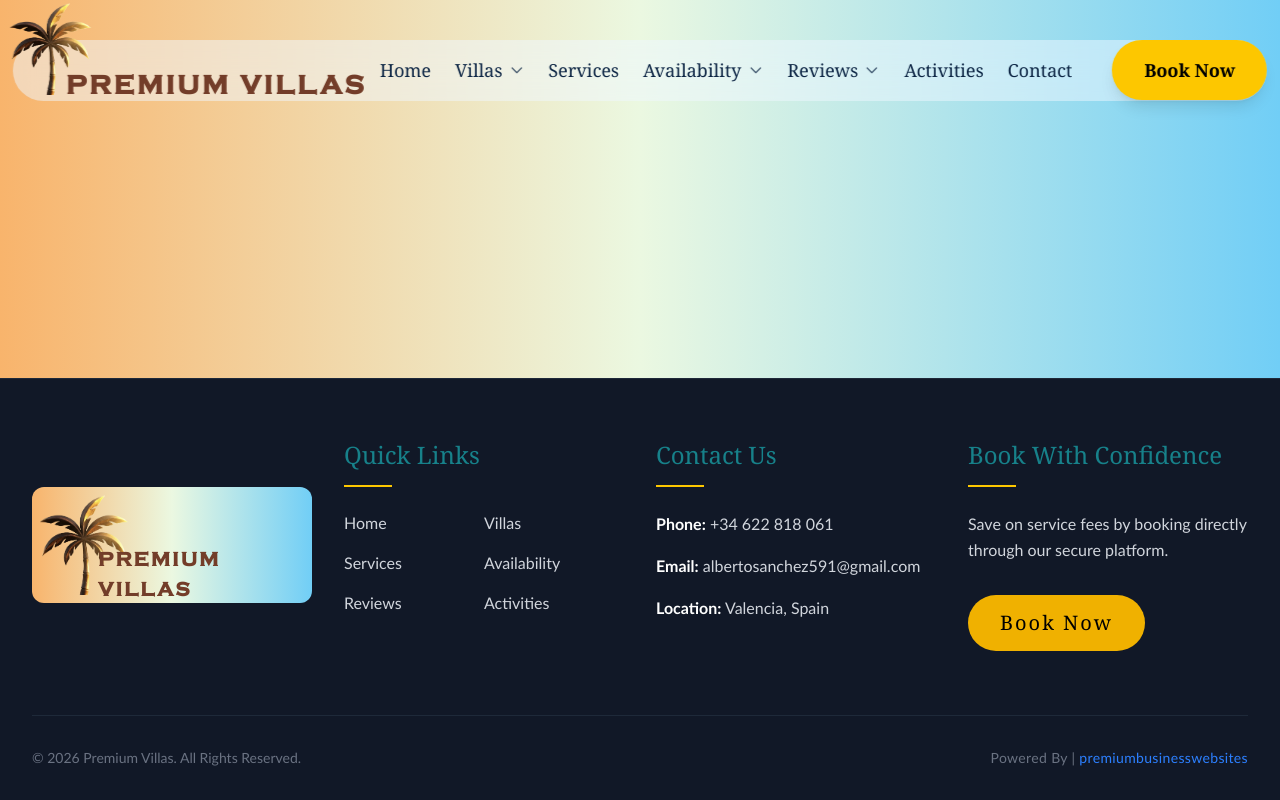
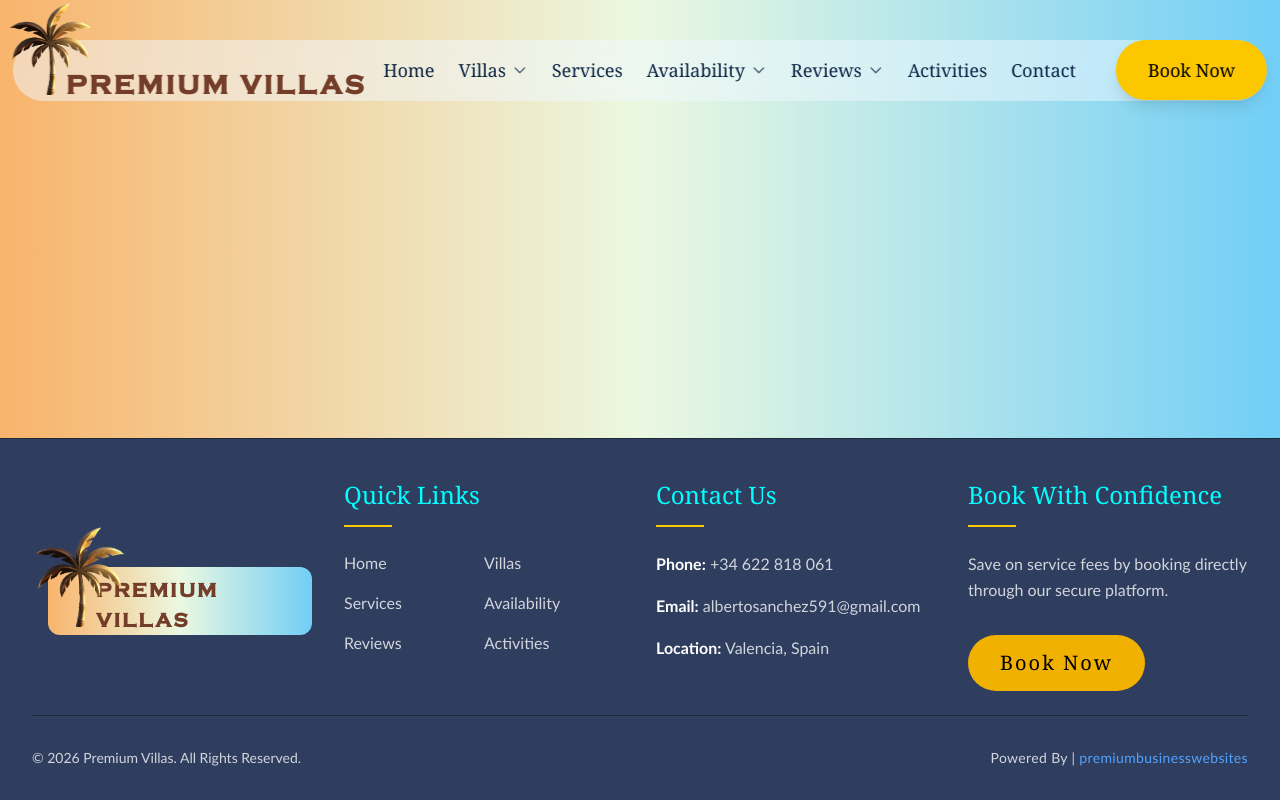
Before and after one commit to deepakbareth/Two-Villas, a React (Vite) app: page / in a window 1280 px wide. Built offline with nearby package versions, Linux system fonts and the light colour scheme.

Commit message:
footer color logo other section

```diff
--- a/src/Components/Home/PropertiesSection/PropertiesSection.jsx
+++ b/src/Components/Home/PropertiesSection/PropertiesSection.jsx
@@ -16,6 +16,7 @@ const PropertiesSection = ({ propertyName = "all" }) => {
       bookingLink: "/twovillas/villas/all-nature/#calendar",
       specs: { bedrooms: 5, bathrooms: 5, sleeps: 22, sqft: "2712.5" },
       amenities: ['Pool', 'Kitchen', 'Pet friendly', 'Hot tub', 'Washer', 'Free WiFi'],
+      description: "Spectacular villa in a natural setting, ideal for families and groups looking for an exclusive retreat. Very bright and peaceful with a spacious outdoor area, ideal for families and groups looking for an exclusive retreat."
     },
     {
       id: 1,
@@ -24,6 +25,7 @@ const PropertiesSection = ({ propertyName = "all" }) => {
       bookingLink: "/twovillas/#villas/blue-diamond/#calendar",
       specs: { bedrooms: 4, bathrooms: 4, sleeps: 21, sqft: "3552.1" },
       amenities: ['Pool', 'Kitchen', 'Pet friendly', 'Hot tub', 'Washer', 'Air conditioning'],
+      description: "Spectacular villa in a natural setting, ideal for families and groups looking for an exclusive retreat. Very bright and peaceful with a spacious outdoor area, ideal for families and groups looking for an exclusive retreat."
     },
   ];
 
--- a/src/Components/Home/PropertiesSection/PropertyCard.jsx
+++ b/src/Components/Home/PropertiesSection/PropertyCard.jsx
@@ -49,9 +49,7 @@ const PropertyCard = ({ property, index }) => {
 
         {/* 4. Description Paragraph */}
         <p className="text-gray-600 text-lg leading-relaxed mb-10 max-w-md">
-          Spectacular villa in a natural setting, just minutes away from local attractions.
-          Very bright and peaceful with a spacious outdoor area, ideal for families and groups
-          looking for an exclusive retreat.
+          {property.description}
         </p>
 
         {/* 5. Dual Action Buttons */}
--- a/src/Components/Layout/Footer.jsx
+++ b/src/Components/Layout/Footer.jsx
@@ -4,27 +4,30 @@ import logo from '../../assets/home/websiteLogo9.png';
 
 const Footer = () => {
   return (
-    <footer className="bg-[#111827] pt-10 md:pt-15 pb-8 border-t border-gray-800">
+    <footer className="bg-[#2f3d5e] pt-10 md:pt-10 pb-8 border-t border-gray-800">
       <div className="max-w-8xl mx-auto px-4 sm:px-6 lg:px-8">
 
         {/* Top Grid Section */}
-        <div className="grid grid-cols-1 md:grid-cols-2 lg:grid-cols-4 gap-12 lg:gap-8 mb-16">
+        <div className="grid grid-cols-1 md:grid-cols-2 lg:grid-cols-4 gap-12 lg:gap-8 mb-6">
 
           {/* 1. Logo Column */}
-          <div className="flex flex-col items-center justify-center">
+          <div className="flex flex-col items-center justify-center pt-8 pl-4"> {/* Added pl-4 so the left-hanging leaves don't get cut off by the screen edge */}
             <Link to='/twovillas/'>
 
-              <div className="flex items-end gap-2 rounded-xl px-2 py-2 bg-[linear-gradient(0.25turn,#f8b46c,#ebf8e1,#71cef6)]">
+              {/* Removed gap-2 so we can control the spacing manually for a tighter box */}
+              <div className="flex items-end rounded-xl pr-4 py-2 bg-[linear-gradient(0.25turn,#f8b46c,#ebf8e1,#71cef6)] relative">
 
                 <img
                   src={logo}
                   alt="Two Villas Logo"
-                  className="h-25 w-auto object-contain"
+                  // Added -ml-8 to push the tree outside the left edge of the box
+                  className="h-[100px] w-auto object-contain -mt-12 -ml-3 relative z-10"
                 />
 
                 <span
                   style={{ fontFamily: "'Copperplate Gothic Bold'" }}
-                  className="text-[#733d29] md:text-[20px] text-[20px] font-bold uppercase tracking-widest md:mb-[-9.5px] md:ml-[-40px] ml-[-40px] mb-[-7px]"
+                  // Adjusted the left margin (ml-[-15px]) to perfectly hug the shifted tree
+                  className="text-[#733d29] md:text-[20px] text-[20px] font-bold uppercase tracking-widest md:mb-[-8.5px] mb-[-7px] ml-[-30px]"
                 >
                   PREMIUM VILLAS
                 </span>
@@ -36,7 +39,7 @@ const Footer = () => {
 
           {/* 2. Quick Links Column */}
           <div className="max-w-md"> {/* Added a max-width to keep the grid tight */}
-            <h3 className="text-2xl font-serif text-[#17818A] relative pb-4 mb-6 inline-block">
+            <h3 className="text-2xl font-serif text-[#00ffff]  relative pb-4 mb-6 inline-block">
               Quick Links
               {/* Yellow Accent Line */}
               <span className="absolute bottom-0 left-0 w-12 h-[2px] bg-yellow-400"></span>
@@ -80,7 +83,7 @@ const Footer = () => {
 
           {/* 3. Contact Us Column */}
           <div>
-            <h3 className="text-2xl font-serif text-[#17818A] relative pb-4 mb-6 inline-block">
+            <h3 className="text-2xl font-serif text-[#00ffff] relative pb-4 mb-6 inline-block">
               Contact Us
               <span className="absolute bottom-0 left-0 w-12 h-[2px] bg-yellow-400"></span>
             </h3>
@@ -99,7 +102,7 @@ const Footer = () => {
 
           {/* 4. Book With Confidence Column */}
           <div>
-            <h3 className="text-2xl font-serif text-[#17818A] relative pb-4 mb-6 inline-block">
+            <h3 className="text-2xl font-serif text-[#00ffff] relative pb-4 mb-6 inline-block">
               Book With Confidence
               <span className="absolute bottom-0 left-0 w-12 h-[2px] bg-yellow-400"></span>
             </h3>
@@ -120,12 +123,12 @@ const Footer = () => {
         </div>
 
         {/* Bottom Copyright Bar */}
-        <div className="border-t border-gray-800 pt-8 flex flex-col md:flex-row justify-between items-center gap-4 text-sm text-gray-500 font-light">
+        <div className="border-t border-gray-800 pt-8 flex flex-col md:flex-row justify-between items-center gap-4 text-sm text-gray-300 font-light">
           <p>
             &copy; {new Date().getFullYear()} Premium Villas. All Rights Reserved.
           </p>
           <p className="tracking-wide">
-            Powered By | <a href="https://premiumbusinesswebsites.com/" target='_blank' className='text-blue-500'>premiumbusinesswebsites</a>
+            Powered By | <a href="https://premiumbusinesswebsites.com/" target='_blank' className='text-blue-400'>premiumbusinesswebsites</a>
           </p>
         </div>
 
--- a/src/Components/Layout/Navbar.jsx
+++ b/src/Components/Layout/Navbar.jsx
@@ -96,7 +96,7 @@ const Navbar = () => {
                   <NavLink
                     key={item.name}
                     to={item.path}
-                    className={`ml-4 bg-yellow-400 text-black px-8 py-[16.9px] rounded-full text-[18px] shadow-lg hover:bg-yellow-500 transition-all duration-300 transform font-bold rounded-full ${scrolled ? 'md:mr-[5px]' : 'md:mr-[0px]'}`}
+                    className={`ml-4 bg-yellow-400 text-black px-8 py-[16.9px] rounded-full text-[18px] shadow-lg hover:bg-yellow-500 transition-all duration-300 transform  rounded-full ${scrolled ? 'md:mr-[5px]' : 'md:mr-[0px]'}`}
                   >
                     {item.name}
                   </NavLink>
--- a/src/Components/VillasAllNaturePage/AccommodationDetails/AccommodationDetails.jsx
+++ b/src/Components/VillasAllNaturePage/AccommodationDetails/AccommodationDetails.jsx
@@ -23,35 +23,36 @@ const AccommodationDetails = () => {
         {
             name: "Bedroom 1",
             beds: [
-                { count: 2, type: "Single Beds", isExtra: false }
+                { count: 2, type: "Single Beds", isExtra: false },
+                { count: 1, type: "Extra Single Bed", isExtra: true }
             ]
         },
         {
             name: "Bedroom 2",
             beds: [
                 { count: 3, type: "Single Beds", isExtra: false },
-                { count: 1, type: "Extra Single Bed", isExtra: true }
+                { count: 2, type: "Extra Single Bed", isExtra: true }
             ]
         },
         {
             name: "Bedroom 3",
             beds: [
                 { count: 2, type: "Single Beds", isExtra: false },
-                { count: 1, type: "Bunk Bed", isExtra: false }
+                { count: 2, type: "Bunk Bed", isExtra: false }
             ]
         },
         {
             name: "Bedroom 4",
             beds: [
                 { count: 1, type: "King Size Bed", isExtra: false },
-                { count: 1, type: "Extra Single Bed", isExtra: true }
+                { count: 2, type: "Extra Single Bed", isExtra: true }
             ]
         },
         {
             name: "Bedroom 5",
             beds: [
                 { count: 1, type: "King Size Bed", isExtra: false },
-                { count: 2, type: "Extra Single Beds", isExtra: true }
+                { count: 3, type: "Extra Single Beds", isExtra: true }
             ]
         }
     ];
--- a/src/Pages/AllNature.jsx
+++ b/src/Pages/AllNature.jsx
@@ -27,11 +27,11 @@ const googleMapsLink = "https://maps.google.com/maps?q=39.4124602,-0.6152275&hl=
 
 
 const amenitiesList = [
-    { label: "Premium Soap", Icon: Sparkles },
+    { label: "Hand Soap", Icon: Sparkles },
     { label: "Towels Provided", Icon: Check },
-    { label: "Bathtub or Shower", Icon: Bath },
     { label: "Modern Toilet", Icon: Toilet },
-    { label: "Luxury Shampoo", Icon: Droplets },
+    { label: "Rains Effect Shower", Icon: Bath },
+    { label: "Shower Gel", Icon: Droplets },
     { label: "Hair Dryer", Icon: Wind },
 ];
 
@@ -51,7 +51,7 @@ function AllNature() {
                     id="bathrooms"
 
                     title="5 Bathrooms"
-                    description="Start and end your day in absolute comfort. Our meticulously designed bathrooms offer a serene, atmosphere equipped with all the premium essentials you need for a refreshing stay."
+                    description="Start and end your day in absolute comfort. Our meticulously designed bathrooms offer a serene, atmosphere equipped with all the essentials you need for a refreshing stay."
                     amenitiesList={amenitiesList}
                     image={bathroomImg}
                     imageAlt="Luxury Villa Bathroom"
--- a/src/Pages/BlueDiamond.jsx
+++ b/src/Pages/BlueDiamond.jsx
@@ -6,7 +6,7 @@ import BathroomAmenities from "../Components/ReusableComp/BathroomAmenities/Bath
 import Calendar from "../Components/ReusableComp/Calendar/Calendar";
 import OurServices from "../Components/ReusableComp/OurServices/OurServices";
 import { Droplets, Wind, Toilet, ShowerHead, Check } from 'lucide-react';
-import bathroomImg from "../assets/Blue-diamond-villa-img/66-Bbaño 4 cor.jpg";
+import bathroomImg from "../assets/home/blue-bath.jpg";
 import VillaSpaces2 from "../Components/VillasAllNaturePage/VillaSpaces/VillaSpaces2";
 import villasSpaceImgBlueDiamond from "../Data/villasSpaceImgBlueDiamond";
 import LocationSection from "../Components/ReusableComp/LocationSection/LocationSection";
```
Also changed, not shown: 2 other files (tests, documents, lock files or other folders).
